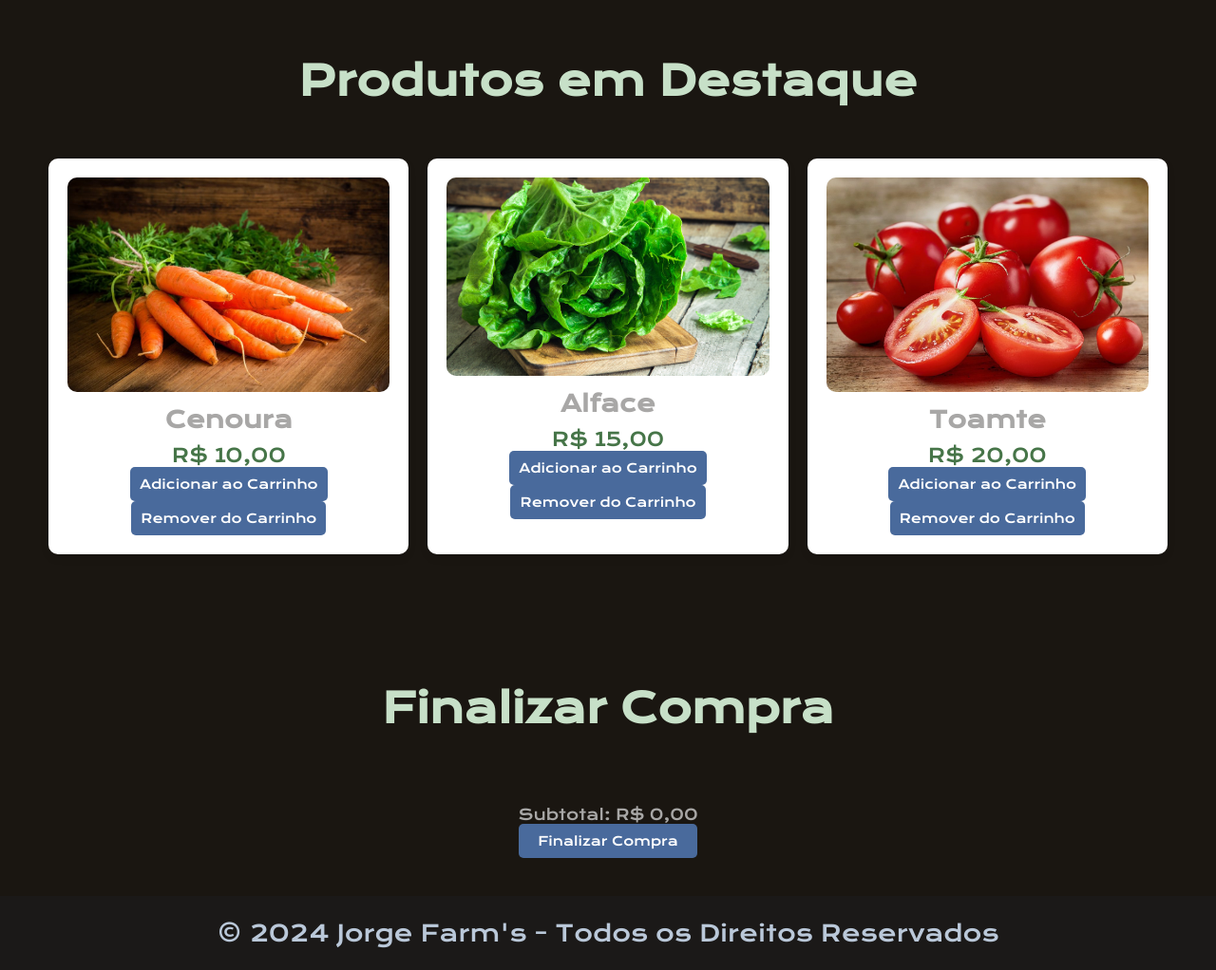
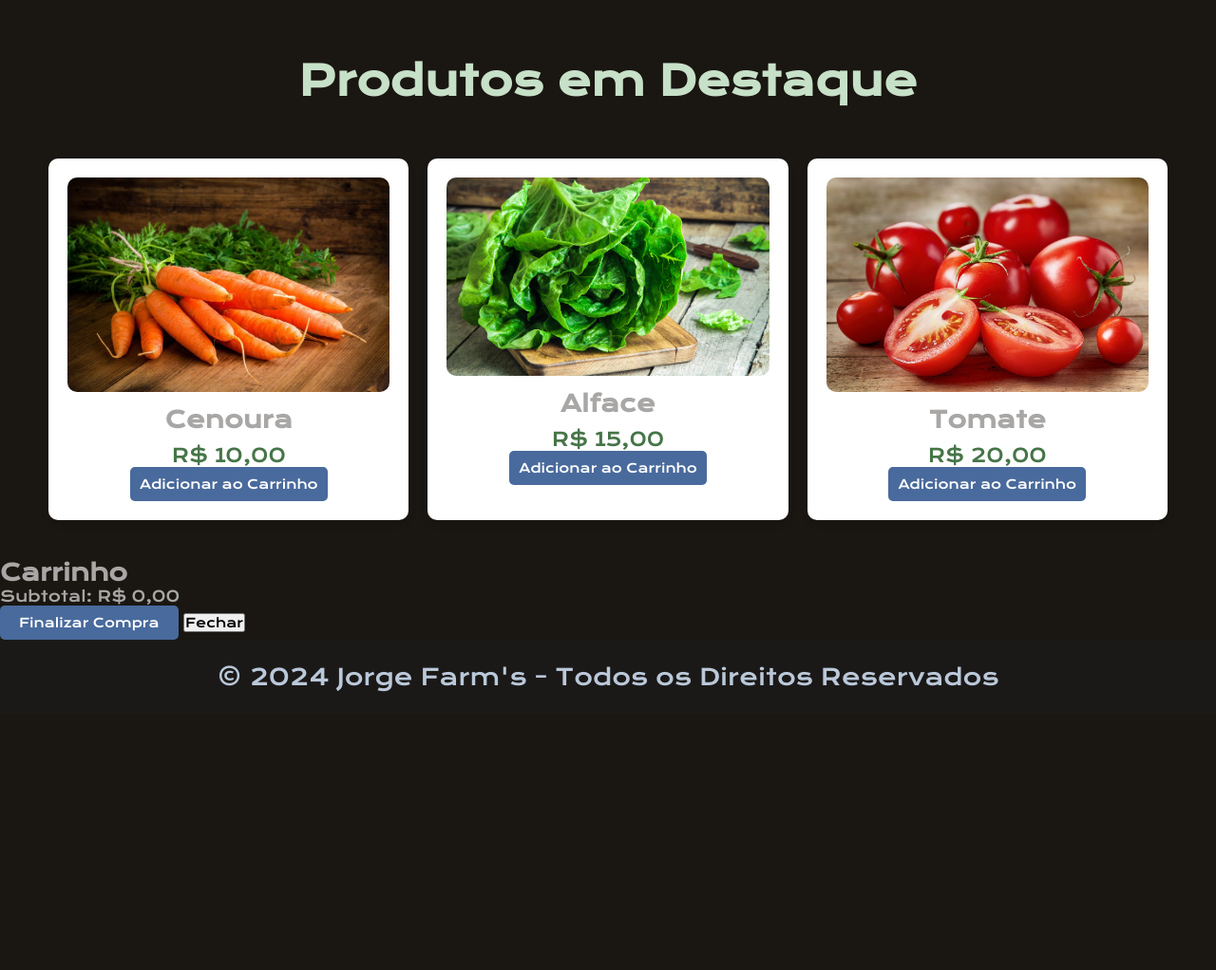
Before and after one commit to Iagoxl/jorge-farms, a plain HTML site: page store.html in a window 1280 px wide. Shown: the part 269-1291 px from the top of the page at 95% size. After the commit the page ends 1021 px from the top, so only its background shows below. Drawn offline with nearby package versions, Linux system fonts and the light colour scheme; files whose address does not match are found by name.

Commit message:
Add files via upload

```diff
--- a/cadastro.html
+++ b/cadastro.html
@@ -7,6 +7,8 @@
     <title>Cadastro - Jorge Farm's</title>
     <link rel="stylesheet" href="assets/styles/style.css">
     <script src="assets/js/script.js"></script>
+    <link rel="icon" href="assets/img/Logo/logo_jorge.png">
+    <link rel="icon" href="assets/img/Logo/logo_jorge.png">
     <!--BOOTSTRAP ICONS-->
     <link rel="stylesheet" href="https://cdn.jsdelivr.net/npm/bootstrap-icons@1.11.3/font/bootstrap-icons.min.css">
 </head>
@@ -59,7 +61,7 @@
                     </div>
                     <div class="form-group">
                         <button type="submit" class="signup-btn">Cadastrar</button>
-                        <button class="signup-btn"><a href="login.html">Já tenho login</a></button>
+                        <button class="signup-btn"><a href="login.html" class="signup-btn">Já tenho login</a></button>
                     </div>
                 </form>
             </div>
--- a/store.html
+++ b/store.html
@@ -6,6 +6,7 @@
     <title>Página de Compras</title>
     <link rel="stylesheet" href="assets/styles/store.css">
     <link rel="stylesheet" href="assets/styles/style.css">
+    <link rel="icon" href="assets/img/Logo/logo_jorge.png">
     <script src="assets/js/store.js"></script>
 </head>
 <body>
@@ -27,7 +28,7 @@
             </div>
 
             <div class="login-button">
-                <button><a href="manutencao.html">Login</a></button>
+                <button><a href="ca">Login</a></button>
             </div>
 
             <div class="mobile-menu-icon">
@@ -50,6 +51,7 @@
     </header>
 
     <main>
+        <main>
             <section class="catalogo">
                 <h2 class="titulo">Produtos em Destaque</h2>
                 <div class="produtos flex">
@@ -57,34 +59,33 @@
                         <img src="assets/img/store/cenoura.jpg" alt="Cenoura">
                         <h3>Cenoura</h3>
                         <p>R$ 10,00</p>
-                    <button class="add-to-cart">Adicionar ao Carrinho</button>
-                    <button class="remove-from-cart">Remover do Carrinho</button>
+                        <button class="add-to-cart" data-name="Cenoura" data-price="10.00">Adicionar ao Carrinho</button>
                     </div>
                     <div class="produto">
                         <img src="assets/img/store/alface.jpg" alt="Alface">
                         <h3>Alface</h3>
                         <p>R$ 15,00</p>
-                    <button class="add-to-cart">Adicionar ao Carrinho</button>
-                    <button class="remove-from-cart">Remover do Carrinho</button>
+                        <button class="add-to-cart" data-name="Alface" data-price="15.00">Adicionar ao Carrinho</button>
                     </div>
                     <div class="produto">
                         <img src="assets/img/store/tomate.jpeg" alt="Tomate">
-                    <h3>Toamte</h3>
+                        <h3>Tomate</h3>
                         <p>R$ 20,00</p>
-                    <button class="add-to-cart">Adicionar ao Carrinho</button>
-                    <button class="remove-from-cart">Remover do Carrinho</button>
+                        <button class="add-to-cart" data-name="Tomate" data-price="20.00">Adicionar ao Carrinho</button>
                     </div>
-
                 </div>
             </section>
 
-        <section class="finalizar-compra">
-            <h2 class="titulo">Finalizar Compra</h2>
-            <div class="resumo-compra">
+            <!-- Popup lateral do carrinho -->
+            <div class="cart-popup" id="cartPopup">
+                <h2>Carrinho</h2>
+                <div id="cartItems"></div>
                 <p>Subtotal: R$ <span id="subtotal">0,00</span></p>
-                <a href="manutencao.html"><button class="finalizar-button">Finalizar Compra</button></a>
+                <button class="finalizar-button">Finalizar Compra</button>
+                <button class="close-cart" onclick="toggleCartPopup()">Fechar</button>
             </div>
-        </section>
+        </main>
+
     </main>
 
     <footer class="rodape">
```
Also changed, not shown: index.html (+1 -0 lines), login.html (+1 -0 lines), manutencao.html (+1 -0 lines), README.md. Lines whose indentation alone changed are shown as unchanged.
